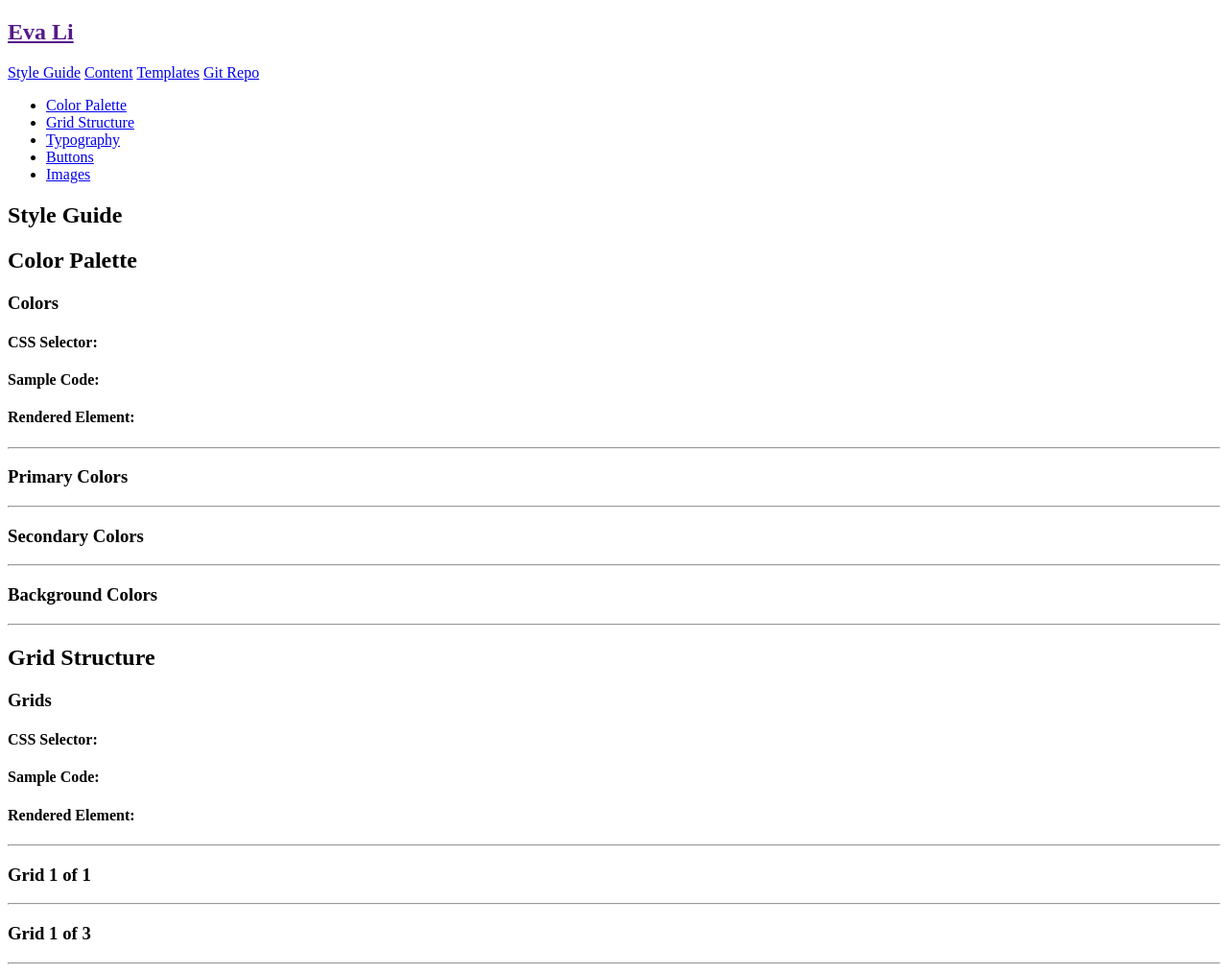
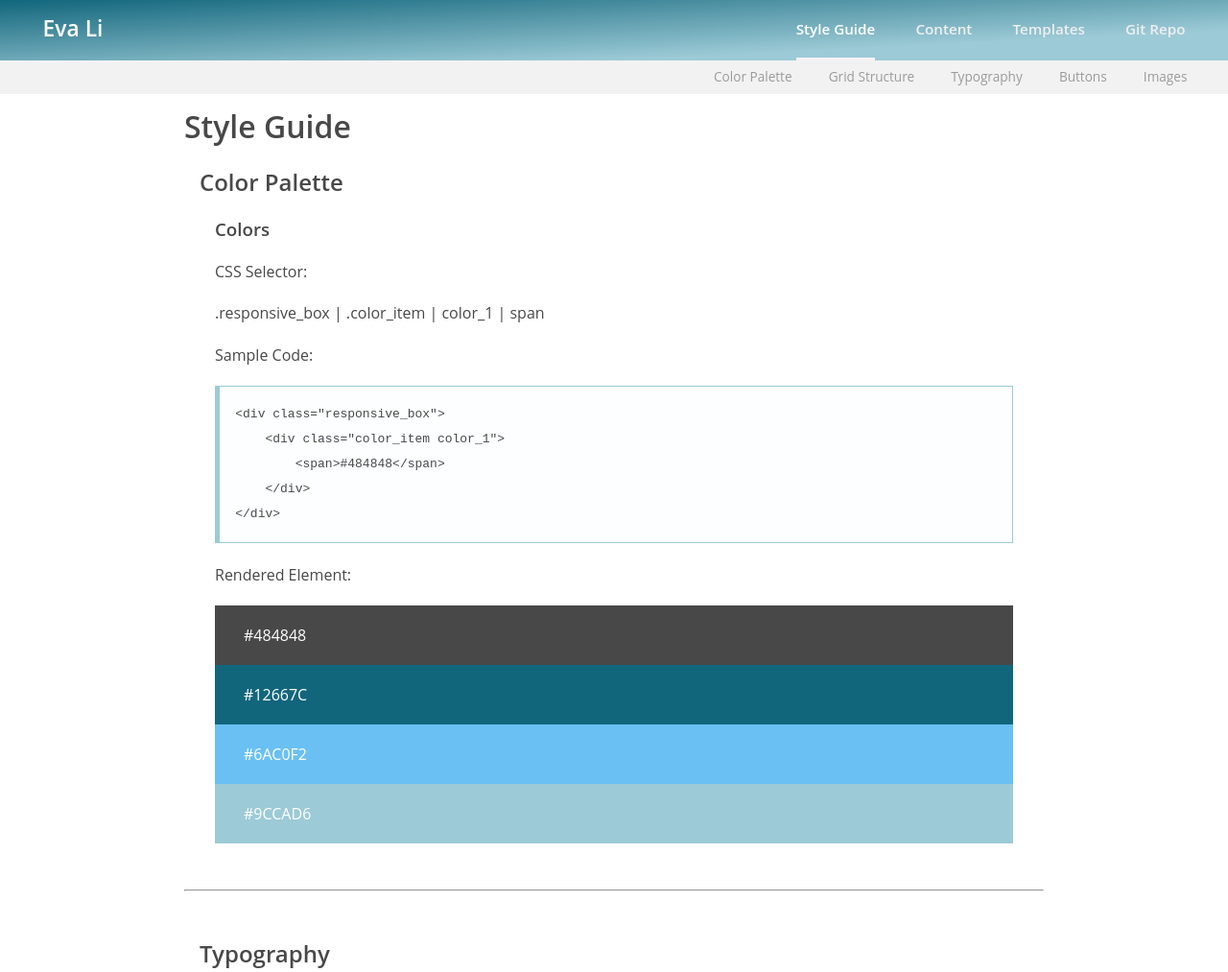
Before and after one commit to EvaLi115/P03_Portfolio, a plain HTML site: page styleGuide.html in a window 1280 px wide. Shown: the top 1013 px of the page at 96% size. Drawn offline with Linux system fonts and the light colour scheme.

Commit message:
styleGuide.html - update

```diff
--- a/css/main.css
+++ b/css/main.css
@@ -0,0 +1,242 @@
+/*clear floats for style of grids*/
+*, *::after, *::before {
+	box-sizing: border-box;
+}
+
+/*
+------------------------------------------------------------------------- General styling
+*/
+body {
+  font-family: "Open Sans", "Helvetica Neue", Arial, Helvetica, Verdana, sans-serif;
+  color: #484848;
+  margin: 0;
+  padding: 0;
+}
+
+h1, h2, h3, h4, a {
+  font-weight: 600;
+  outline: 0;
+}
+
+h1 {
+  line-height: 1.6em;
+}
+
+h4{
+  font-weight: 500;
+}
+
+.float_left {
+  float: left;
+}
+
+.float_right {
+  float: right;
+}
+
+hr.section_divide {
+  margin: 3em 0;
+}
+
+hr.subsection_divide {
+  border-top: none;
+  border-bottom: 1px dashed;
+  margin: 3em 0;
+}
+/*
+------------------------------------------------------------------------- Navigation Style
+*/
+header {
+  display: block;
+  position: fixed;
+  top: 0;
+  width: 100%;
+  height: 63px;
+  z-index: 1000;
+  padding: 0 2%;
+	background: #6AC0F2;
+  background: linear-gradient(to top left, #9CCAD6 25%, #12667C);
+	overflow: hidden;
+	transition: background-color  0.5s ease;
+}
+
+.nav_container a {
+	text-decoration: none;
+	display: inline-block;
+	text-align: center;
+  line-height: 60px;
+  font-size: 0.95em;
+  margin: 0 1.25em;
+  color: #EFEFEF;
+  transition: color  0.5s ease;
+}
+
+.nav_container a:hover, .nav_container a:focus {
+  color: #FFF;
+  border-bottom: 3px solid #F2F2F2;
+}
+
+.nav_container a.float_left h1 {
+  margin: 0;
+  line-height: 60px;
+  color: #FFF;
+}
+
+.nav_container a.current_page{
+  color: #FFF;
+  border-bottom: 3px solid #F2F2F2;
+}
+/*
+------------------------------------------------------------------------- Navigation Style END HERE
+*/
+
+
+
+
+/*
+------------------------------------------------------------------------- Sub-navigation Style
+*/
+.sub-nav {
+  position: fixed;
+  width: 100%;
+  top:60px;
+  padding: 0 2%;
+  text-align: right;
+  background-color: #F2F2F2;
+  z-index: 800;
+}
+
+.sub-nav ul {
+  margin: 0.5em 0;
+  padding: 0;
+}
+
+.sub-nav li {
+  display: inline-block;
+}
+
+.sub-nav li a {
+  text-decoration: none;
+  color: #9B9B9B;
+  margin: 0 1.25em;
+  font-size: 0.85em;
+  font-weight: 400;
+  transition: color  0.5s ease;
+}
+
+.sub-nav li a:hover, .sub-nav li a:focus {
+  color: #12667C;
+}
+/*
+------------------------------------------------------------------------- Sub-navigation Style END HERE
+*/
+
+
+
+/*
+------------------------------------------------------------------------- Body Content Style
+*/
+.body_container {
+  margin: 110px 15% 3em;
+}
+
+.page_Heading {
+  font-size: 2em;
+  margin: 0.5em 0;
+}
+
+.body_container section {
+  padding: 0 1em;
+}
+
+code {
+  display: block;
+  line-height: 2em;
+  padding: 1.25em;
+  margin-bottom: 1em;
+  background-color: #FDFEFF;
+  border: 0.1em solid #9CCAD6;
+  border-left-width: thick;
+}
+
+
+/*inText_Link*/
+.inText_Link {
+  color: #6AC0F2;
+  transition: color  0.5s ease;
+}
+
+.inText_Link:hover, .inText_Link:focus {
+  color: #12667C;
+}
+
+/*main navigation in styleguide*/
+.nav_container_styleguide {
+  width: 100%;
+  height: 63px;
+  z-index: 1000;
+  padding: 0 2%;
+  background: #6AC0F2;
+  background: linear-gradient(to top left, #9CCAD6 25%, #12667C);
+  overflow: hidden;
+  transition: background-color  0.5s ease;
+}
+
+/*button*/
+button {
+  border: 1px solid #9CCAD6;
+  padding: 1em 3em;
+  text-align: center;
+  text-decoration: none;
+  display: inline-block;
+  transition: color 0.5s, background-color 0.5s, ease;
+}
+
+.button_fill {
+  background-color: #9CCAD6;
+  color: #FFF;
+}
+
+.button_unfill {
+  background-color: #FFF;
+  color: #9CCAD6;
+}
+
+.button_fill:hover, .button_fill:focus, .button_unfill:hover, .button_unfill:focus  {
+  background-color: #12667C;
+  color: #FFF;
+}
+
+/*
+------------------------------------------------------------------------- Body Content Style END HERE
+*/
+
+
+
+
+/*
+------------------------------------------------------------------------- Color Palette Style
+*/
+.color_item {
+  color: #FFF;
+  padding: 20px 30px;
+}
+
+.color_1 {
+  background: #484848;
+}
+
+.color_2 {
+  background: #12667C;
+}
+
+.color_3 {
+  background: #6AC0F2;
+}
+
+.color_4 {
+  background: #9CCAD6;
+}
+/*
+------------------------------------------------------------------------- Color Palette Style END HERE
+*/
--- a/styleGuide.html
+++ b/styleGuide.html
@@ -30,6 +30,7 @@
     </header>
     <!-- Header END HERE -->
 
+    <!-- Sub-navigation -->
     <section class="sub-nav">
       <ul>
         <li><a href="#colorPaletteSection">Color Palette</a></li>
@@ -39,6 +40,7 @@
         <li><a href="#imageSection">Images</a></li>
       </ul>
     </section>
+    <!-- Sub-navigation END HERE -->
 
     <!-- Body Content -->
     <section class="body_container">
@@ -54,40 +56,63 @@
           <h3>Colors</h3>
 
           <h4>CSS Selector:</h4>
-          <p></p>
+          <p>.responsive_box | .color_item | color_1 | span</p>
 
           <h4>Sample Code:</h4>
           <code>
+            &lt;div class="responsive_box"&gt; <br>
+              &nbsp; &nbsp; &lt;div class="color_item color_1"&gt; <br>
+                &nbsp; &nbsp; &nbsp; &nbsp; &lt;span>#484848&lt;/span&gt; <br>
+              &nbsp; &nbsp; &lt;/div&gt; <br>
+            &lt;/div&gt;
           </code>
 
           <h4>Rendered Element:</h4>
+          <div class="responsive_box">
+            <!-- 1 -->
+            <div class="color_item color_1">
+              <span>#484848</span>
+            </div>
+            <!-- 2 -->
+            <div class="color_item color_2">
+              <span>#12667C</span>
+            </div>
+            <!-- 3 -->
+            <div class="color_item color_3">
+              <span>#6AC0F2</span>
+            </div>
+            <!-- 4 -->
+            <div class="color_item color_4">
+              <span>#9CCAD6</span>
+            </div>
+          </div>
         </section>
 
-        <hr class="subsection_divide">
+        <!-- <hr class="subsection_divide"> -->
 
         <!-- Primary Colors -->
-        <section>
+        <!-- <section>
           <h3>Primary Colors</h3>
 
-        </section>
+        </section> -->
         <!-- Primary Colors END HERE -->
 
-        <hr class="subsection_divide">
+        <!-- <hr class="subsection_divide"> -->
 
         <!-- Secondary Colors -->
-        <section>
+        <!-- <section>
           <h3>Secondary Colors</h3>
 
-        </section>
+        </section> -->
         <!-- Secondary Colors END HERE -->
 
-        <hr class="subsection_divide">
+        <!-- <hr class="subsection_divide"> -->
 
         <!-- Background Colors -->
-        <section>
+        <!-- <section>
           <h3>Background Colors</h3>
 
-        </section>
+        </section> -->
         <!-- Background Colors END HERE -->
       </section>
       <!-- Color Palette END HERE -->
@@ -95,11 +120,11 @@
       <hr class="section_divide">
 
       <!-- Grid Structure -->
-      <section id="gridSection">
-        <h2>Grid Structure</h2>
+      <!-- <section id="gridSection">
+        <h2>Grid Structure</h2> -->
 
         <!-- Grids -->
-        <section>
+        <!-- <section>
           <h3>Grids</h3>
 
           <h4>CSS Selector:</h4>
@@ -112,10 +137,10 @@
           <h4>Rendered Element:</h4>
         </section>
 
-        <hr class="subsection_divide">
+        <hr class="subsection_divide"> -->
 
         <!-- Grid Sizes -->
-        <section>
+        <!-- <section>
           <h3>Grid 1 of 1</h3>
 
         </section>
@@ -125,12 +150,12 @@
         <section>
           <h3>Grid 1 of 3</h3>
 
-        </section>
+        </section> -->
         <!-- Grid Sizes END HERE -->
-      </section>
+      <!-- </section> -->
       <!-- Grid Structure END HERE -->
 
-      <hr class="subsection_divide">
+      <!-- <hr class="section_divide"> -->
 
       <!-- Typography -->
       <section id="typographySection">
@@ -149,7 +174,7 @@
           </code>
 
           <h4>Rendered Element:</h4>
-          <h1>H1: Main Heading</h1>
+          <h1 class="page_Heading">H1: Main Heading</h1>
           <h2>H2: Page Title</h2>
           <h3>H3: Section Heading</h3>
           <h4>H4: Sub-section Heading</h4>
@@ -232,19 +257,19 @@
 
           <h4>Sample Code:</h4>
           <code>
-            &lt;ul class="numbered-list"&gt; <br>
+            &lt;ol class="numbered-list"&gt; <br>
             &nbsp; &nbsp; &lt;li&gt;numbered list&lt;/li&gt; <br>
             &nbsp; &nbsp; &lt;li&gt;numbered list&lt;/li&gt; <br>
             &nbsp; &nbsp; &lt;li&gt;numbered list&lt;/li&gt; <br>
-            &lt;/ul&gt;
+            &lt;/ol&gt;
           </code>
 
           <h4>Rendered Element:</h4>
-          <ul class="numbered_list">
+          <ol class="numbered_list">
             <li>numbered list</li>
             <li>numbered list</li>
             <li>numbered list</li>
-          </ul>
+          </ol>
         </section>
         <!-- Numbered List END HERE -->
       </section>
@@ -271,7 +296,7 @@
           </code>
 
           <h4>Rendered Element:</h4>
-          <nav class="nav_container">
+          <nav class="nav_container nav_container_styleguide">
             <a href="" class="current_page">Current Page</a>
             <a href="">Page 1</a>
             <a href="">Page 2</a>
@@ -309,7 +334,7 @@
         <h2>Images</h2>
 
         <!-- Image Header -->
-        <section>
+        <!-- <section>
           <h3>Image Header</h3>
 
           <h4>CSS Selector:</h4>
@@ -320,10 +345,10 @@
           </code>
 
           <h4>Rendered Element:</h4>
-        </section>
+        </section> -->
         <!-- Image Header END HERE -->
 
-        <hr class="subsection_divide">
+        <!-- <hr class="subsection_divide"> -->
 
         <!-- Image With Caption-->
         <section>
@@ -340,10 +365,10 @@
         </section>
         <!-- Image With Caption END HERE -->
 
-        <hr class="subsection_divide">
+        <!-- <hr class="subsection_divide"> -->
 
         <!-- Image Slideshow With Caption-->
-        <section>
+        <!-- <section>
           <h3>Image Slideshow With Caption</h3>
 
           <h4>CSS Selector:</h4>
@@ -354,7 +379,7 @@
           </code>
 
           <h4>Rendered Element:</h4>
-        </section>
+        </section> -->
         <!-- Image Slideshow With Caption END HERE -->
       </section>
       <!-- Images & Media END HERE -->
```
